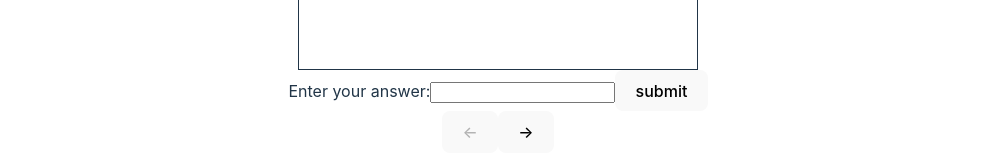
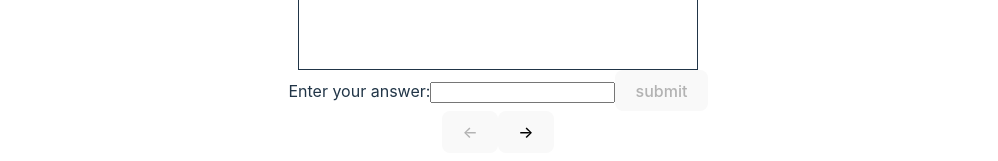
Before and after one commit to R0ronoaZ0r0/flashcards, a React (Vite) app: page / in a window 1280 px wide. Shown: the part 591-752 px from the top of the page, without its empty margins (142-1140 px from the left). Built offline with nearby package versions, Linux system fonts and the light colour scheme.

Commit message:
disabled submit when answer is displayed

```diff
--- a/src/Components/AnswerForm.jsx
+++ b/src/Components/AnswerForm.jsx
@@ -6,14 +6,6 @@ const AnswerForm = (props) => {
 
     const handleOnSubmit = (e) => {
         e.preventDefault();
-        if(props.isQuestion){
-            if(answer === props.answer) {
-                alert("Correct!");
-            }
-            else {
-                alert("Incorrect!");
-            }
-        }
 
     }
 
@@ -28,7 +20,7 @@ const AnswerForm = (props) => {
                         onChange={(e) => setAnswer(e.target.value)}
                     />
                 </label>
-                <button type="submit">submit</button>
+                <button type="submit" disabled={props.isSubmitDisabled}>submit</button>
             </form>
         </div>
     );
--- a/src/Components/Flashcards.jsx
+++ b/src/Components/Flashcards.jsx
@@ -10,6 +10,7 @@ const Flashcards = () => {
     const [question, setQuestion] = useState(true);
     const [nextButtonDisabled, setNextButtonDisabled] = useState(false);
     const [backButtonDisabled, setBackButtonDisabled] = useState(true);
+    const [isSubmitDisabled, setIsSubmitDisabled] = useState(true);
 
     let currIndex = index;
 
@@ -21,6 +22,7 @@ const Flashcards = () => {
 
     const handleClick = () => {
         setQuestion(!question);
+        setIsSubmitDisabled(question ? true : false);
     };
 
     const content = [
@@ -44,6 +46,10 @@ const Flashcards = () => {
         setQuestion(true);
         currIndex++;
         buttonsDisabledHandle();
+        if(currIndex>=0 && currIndex<content.length)
+            setIsSubmitDisabled(false);
+        else
+            setIsSubmitDisabled(true);
     };
 
     const handleBack = () => {
@@ -51,6 +57,10 @@ const Flashcards = () => {
         setQuestion(true);
         currIndex--;
         buttonsDisabledHandle();
+        if(currIndex>=2 && currIndex<content.length)
+            setIsSubmitDisabled(false);
+        else
+            setIsSubmitDisabled(true);
     };
 
     const buttonsDisabledHandle = () => {
@@ -92,7 +102,11 @@ const Flashcards = () => {
                 </div>
             </div>
 
-            <AnswerForm answer={Object.values(content[index])[0]} isQuestion={question}/>
+            <AnswerForm
+                answer={Object.values(content[index])[0]}
+                // isQuestion={question}
+                isSubmitDisabled={isSubmitDisabled}
+            />
             <div className="backNextButtonsContainer">
                 <button onClick={handleBack} className="back" disabled={backButtonDisabled}> &#8592; </button>
                 <button onClick={handleNext} className="next" disabled={nextButtonDisabled}> &#8594; </button>
```
